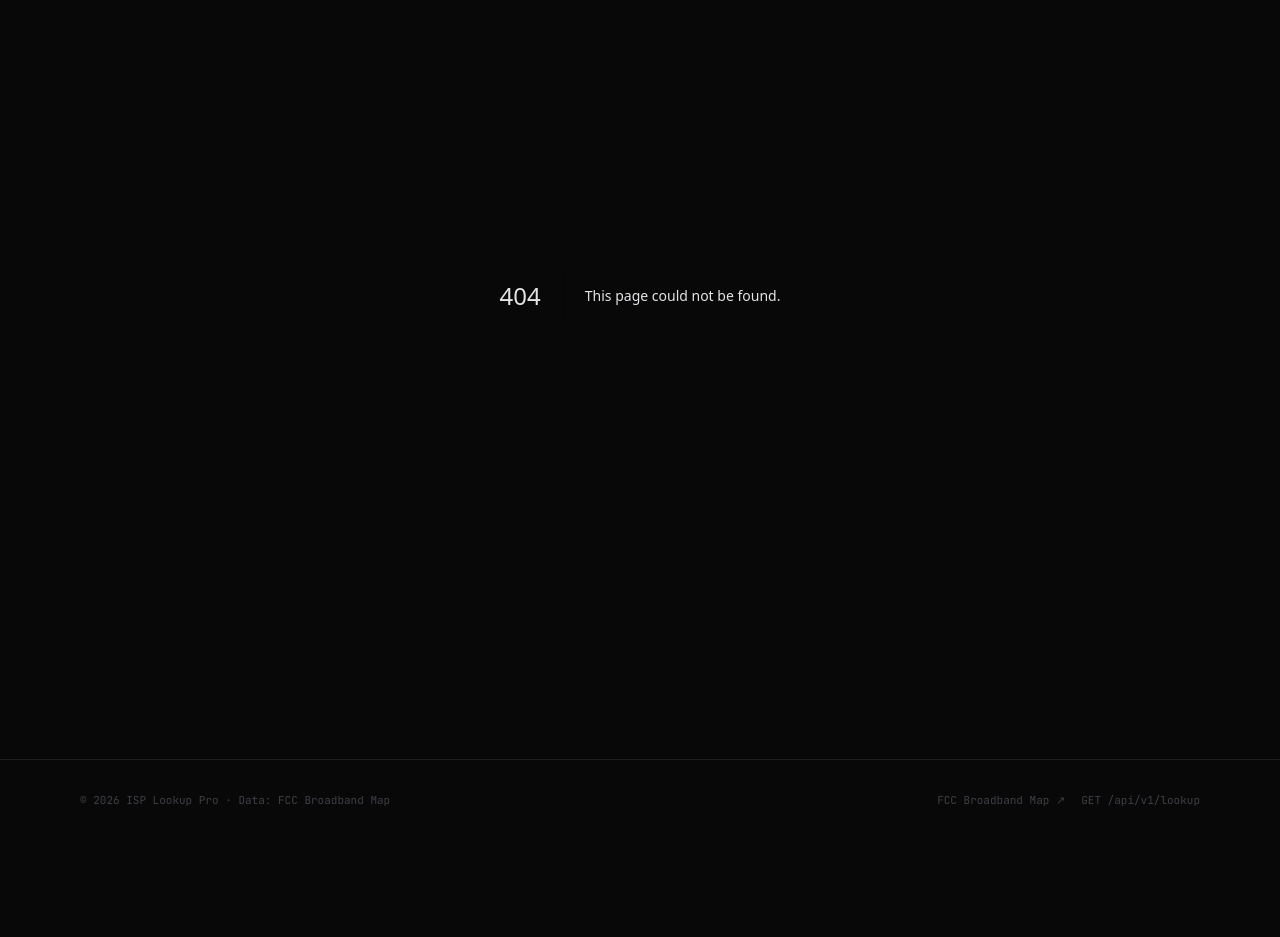
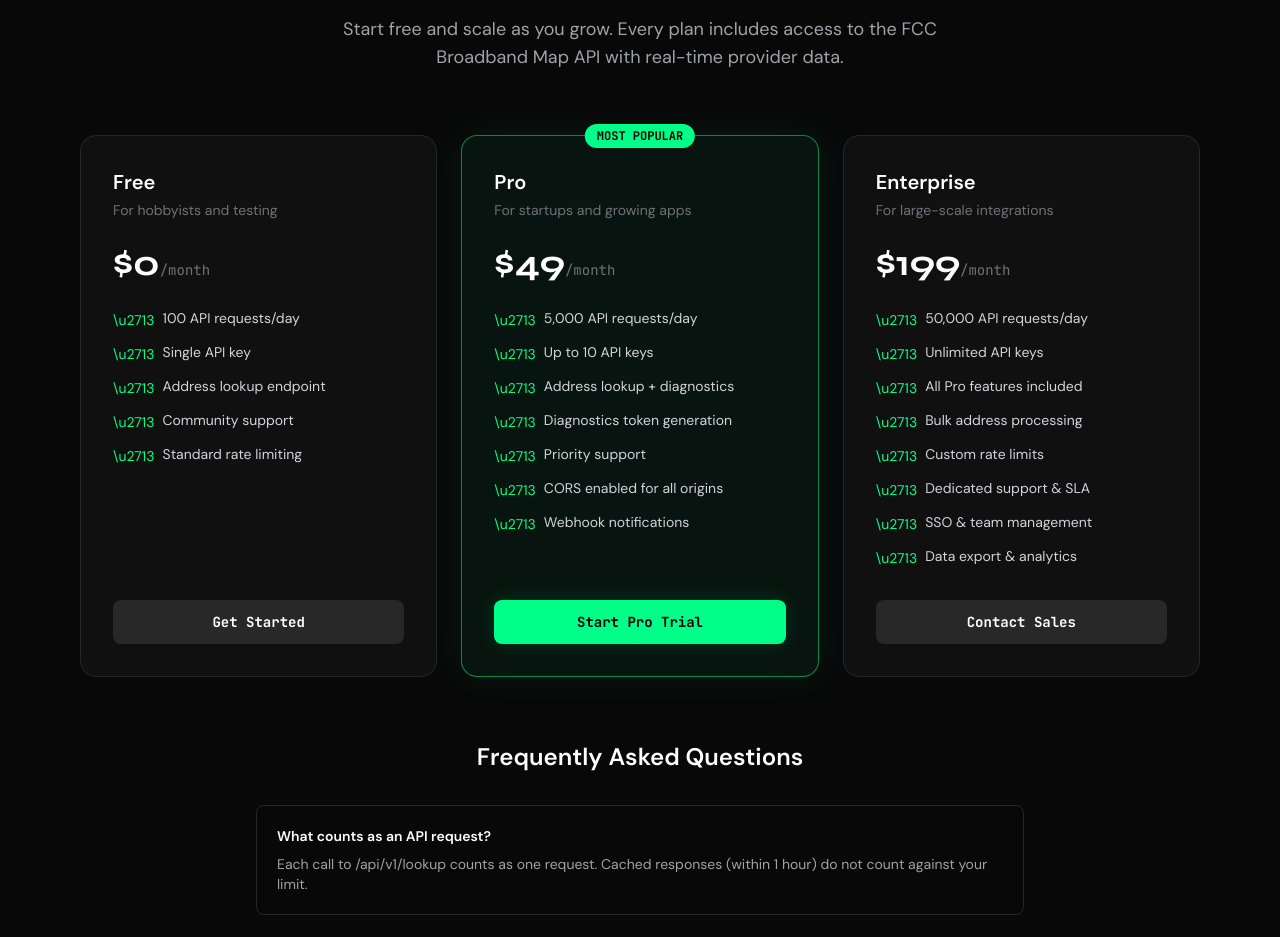
Before and after one commit to robertgrant-arch/isp-lookup-pro, a Next.js app: page /pricing in a window 1280 px wide. Before the commit this address had no page. Shown: the part 162-1099 px from the top of the page. Before the commit the page ends 1003 px from the top, so only its background shows below. Built offline with nearby package versions, Linux system fonts and the light colour scheme.

Commit message:
feat: add pricing page with Free/Pro/Enterprise tiers

```diff
--- /dev/null
+++ b/app/pricing/page.tsx
@@ -0,0 +1,144 @@
+import Link from 'next/link';
+
+const plans = [
+  {
+    name: 'Free',
+    price: '$0',
+    period: '/month',
+    description: 'For hobbyists and testing',
+    features: [
+      '100 API requests/day',
+      'Single API key',
+      'Address lookup endpoint',
+      'Community support',
+      'Standard rate limiting',
+    ],
+    cta: 'Get Started',
+    href: '/dashboard',
+    highlight: false,
+  },
+  {
+    name: 'Pro',
+    price: '$49',
+    period: '/month',
+    description: 'For startups and growing apps',
+    features: [
+      '5,000 API requests/day',
+      'Up to 10 API keys',
+      'Address lookup + diagnostics',
+      'Diagnostics token generation',
+      'Priority support',
+      'CORS enabled for all origins',
+      'Webhook notifications',
+    ],
+    cta: 'Start Pro Trial',
+    href: '/dashboard',
+    highlight: true,
+  },
+  {
+    name: 'Enterprise',
+    price: '$199',
+    period: '/month',
+    description: 'For large-scale integrations',
+    features: [
+      '50,000 API requests/day',
+      'Unlimited API keys',
+      'All Pro features included',
+      'Bulk address processing',
+      'Custom rate limits',
+      'Dedicated support & SLA',
+      'SSO & team management',
+      'Data export & analytics',
+    ],
+    cta: 'Contact Sales',
+    href: 'mailto:support@isplookuppro.com',
+    highlight: false,
+  },
+];
+
+export default function PricingPage() {
+  return (
+    <div className="max-w-6xl mx-auto px-4 py-16">
+      <div className="text-center mb-16">
+        <h1 className="text-4xl font-display font-bold text-white mb-4">Simple, Transparent Pricing</h1>
+        <p className="text-zinc-400 text-lg max-w-2xl mx-auto">
+          Start free and scale as you grow. Every plan includes access to the FCC Broadband Map API
+          with real-time provider data.
+        </p>
+      </div>
+
+      <div className="grid md:grid-cols-3 gap-6 mb-16">
+        {plans.map((plan) => (
+          <div
+            key={plan.name}
+            className={`relative rounded-2xl border p-8 flex flex-col ${
+              plan.highlight
+                ? 'border-accent-green/50 bg-accent-green/5 shadow-[0_0_40px_rgba(0,255,136,0.08)]'
+                : 'border-zinc-800 bg-zinc-900/50'
+            }`}
+          >
+            {plan.highlight && (
+              <div className="absolute -top-3 left-1/2 -translate-x-1/2 bg-accent-green text-black text-xs font-mono font-bold px-3 py-1 rounded-full">
+                MOST POPULAR
+              </div>
+            )}
+            <h2 className="text-xl font-bold text-white mb-1">{plan.name}</h2>
+            <p className="text-zinc-500 text-sm mb-6">{plan.description}</p>
+            <div className="mb-6">
+              <span className="text-4xl font-display font-bold text-white">{plan.price}</span>
+              <span className="text-zinc-500 font-mono text-sm">{plan.period}</span>
+            </div>
+            <ul className="space-y-3 mb-8 flex-1">
+              {plan.features.map((f) => (
+                <li key={f} className="flex items-start gap-2 text-sm text-zinc-300">
+                  <span className="text-accent-green mt-0.5">\u2713</span>
+                  {f}
+                </li>
+              ))}
+            </ul>
+            <Link
+              href={plan.href}
+              className={`block text-center py-3 px-6 rounded-lg font-mono text-sm font-bold transition-all ${
+                plan.highlight
+                  ? 'bg-accent-green text-black hover:bg-accent-green/90 shadow-[0_0_20px_rgba(0,255,136,0.15)]'
+                  : 'bg-white/10 text-white hover:bg-white/20'
+              }`}
+            >
+              {plan.cta}
+            </Link>
+          </div>
+        ))}
+      </div>
+
+      {/* FAQ Section */}
+      <div className="max-w-3xl mx-auto">
+        <h2 className="text-2xl font-bold text-white text-center mb-8">Frequently Asked Questions</h2>
+        <div className="space-y-6">
+          {[
+            {
+              q: 'What counts as an API request?',
+              a: 'Each call to /api/v1/lookup counts as one request. Cached responses (within 1 hour) do not count against your limit.',
+            },
+            {
+              q: 'What is a diagnostics token?',
+              a: 'A diagnostics token lets you generate shareable URLs that run ISP detection and speed tests for any user. Great for support teams and network troubleshooting.',
+            },
+            {
+              q: 'Can I upgrade or downgrade anytime?',
+              a: 'Yes. Plan changes take effect immediately. When upgrading, you get instant access to higher limits.',
+            },
+            {
+              q: 'What data does the API return?',
+              a: 'Provider name, technology type (fiber, cable, DSL, satellite, fixed wireless), max download/upload speeds, and location details from the FCC Broadband Map.',
+            },
+          ].map((faq) => (
+            <div key={faq.q} className="border border-zinc-800 rounded-lg p-5">
+              <h3 className="text-white font-bold text-sm mb-2">{faq.q}</h3>
+              <p className="text-zinc-400 text-sm">{faq.a}</p>
+            </div>
+          ))}
+        </div>
+      </div>
+    </div>
+  );
+}
```
